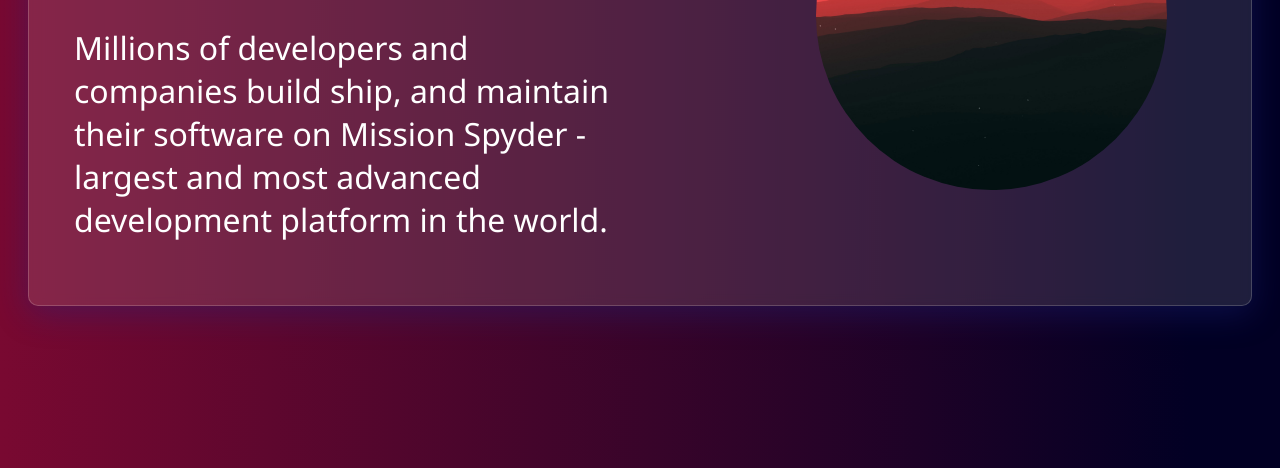
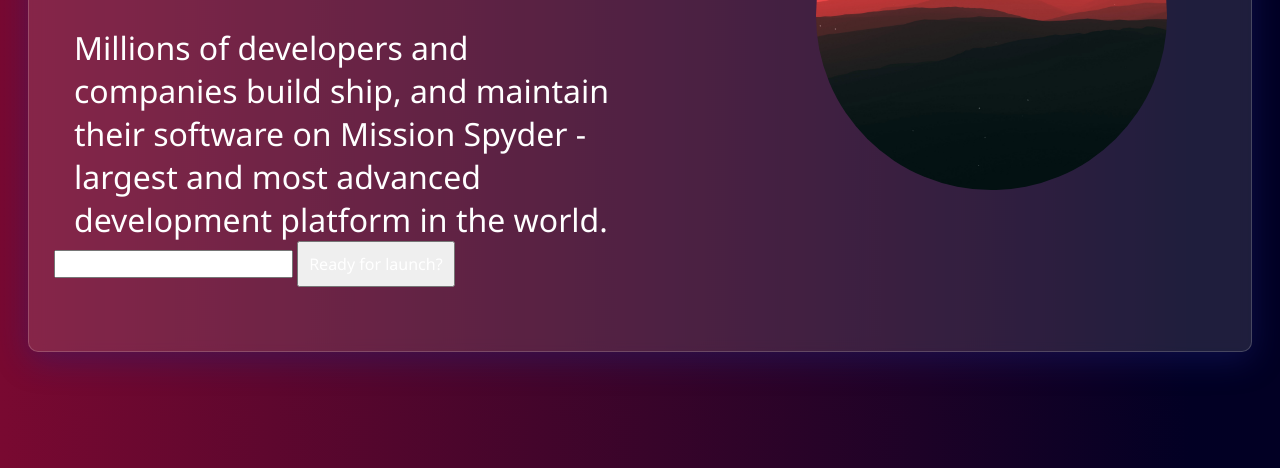
Before and after one commit to mahesh-del/mahesg-del.github.io, a plain HTML site: page index.html in a window 1280 px wide. Shown: the part 332-800 px from the top of the page. Drawn offline with Linux system fonts and the light colour scheme.

Commit message:
Added Email and ready button

```diff
--- a/index.html
+++ b/index.html
@@ -36,6 +36,8 @@
                 <h1>Mission <br> Spyder</h1>
                 <p>Millions of developers and companies build ship, and maintain their software on Mission Spyder - largest
                 and most advanced development platform in the world.</p>
+                <input type="email" placeholder="Email address">
+                <button>Ready for launch?</button>
             </div>
             <div class="class2">
                 <img src="assets/16c.jpg" alt="">
```
